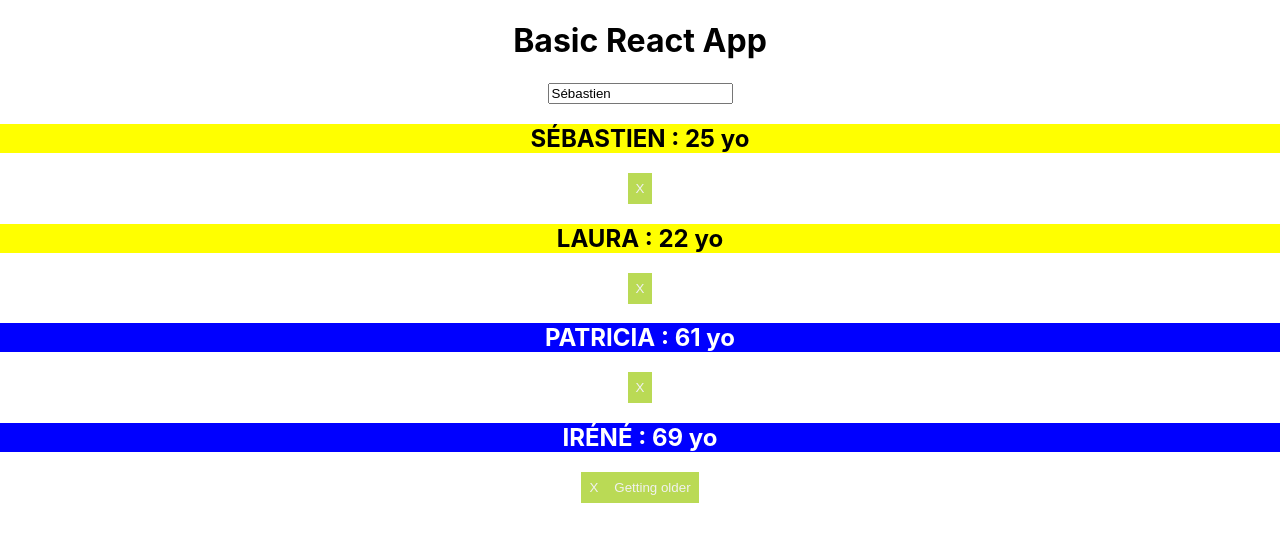
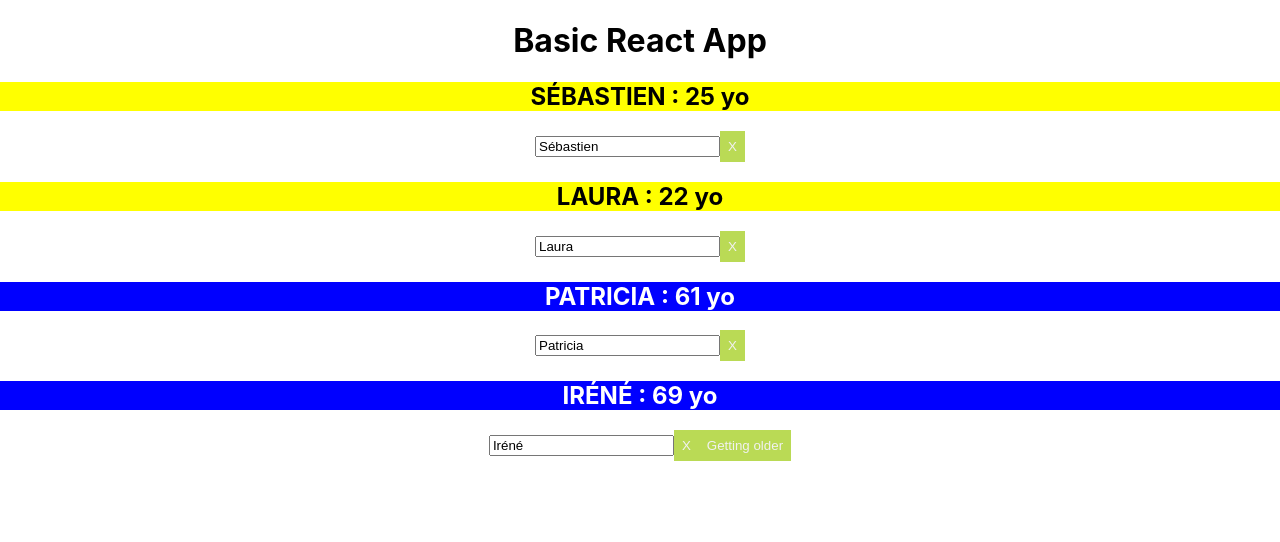
Before and after one commit to daproclaima/basic-react-app, a React (Create React App) app: page / in a window 1280 px wide. Shown: the top 542 px of the page. Built offline with nearby package versions, Linux system fonts and the light colour scheme.

Commit message:
feat(App.js): correction for input change name

```diff
--- a/src/App.js
+++ b/src/App.js
@@ -35,11 +35,11 @@ class App extends Component {
       family.member1.age += num
       this.setState({ family })
   }
-  handleChange = event => {
+  handleChange = (event, member) => {
     let family = { ...this.state.family }
     const name = event.target.value
     console.log(name)
-    family.member1.name = name
+    family[member].name = name
     this.setState({ family })
   }
 
@@ -68,6 +68,7 @@ class App extends Component {
       .map((member) => (
         <Member
           key={member}
+          handleChange={event => this.handleChange(event, member)}
           hideName={() => this.hideName(member)}
           age={family[member].age}
           name={family[member].name} >
@@ -78,7 +79,6 @@ class App extends Component {
     return (
         <div className="App">
           <h1>{title}</h1>
-          <input value={family.member1.name} onChange={this.handleChange} type="text" />
           { list }
           { /*<Member
               age={family.member4.age}
--- a/src/components/Member.js
+++ b/src/components/Member.js
@@ -1,12 +1,13 @@
 import React, {Fragment} from 'react'
 
-const Member = ({name, age, children, hideName }) =>
+const Member = ({name, age, children, hideName, handleChange }) =>
     <Fragment>
       <h2 style={{
           backgroundColor: age < 26 ? 'yellow' : 'blue',
           color: age < 26 ? 'black' : 'white'}}>
         {name.toUpperCase()} : { age } yo
       </h2>
+      <input value={name} onChange={handleChange} type="text" />
       <button onClick={ hideName }>X</button>
       { children
           ? <p>{ children }</p>
```
